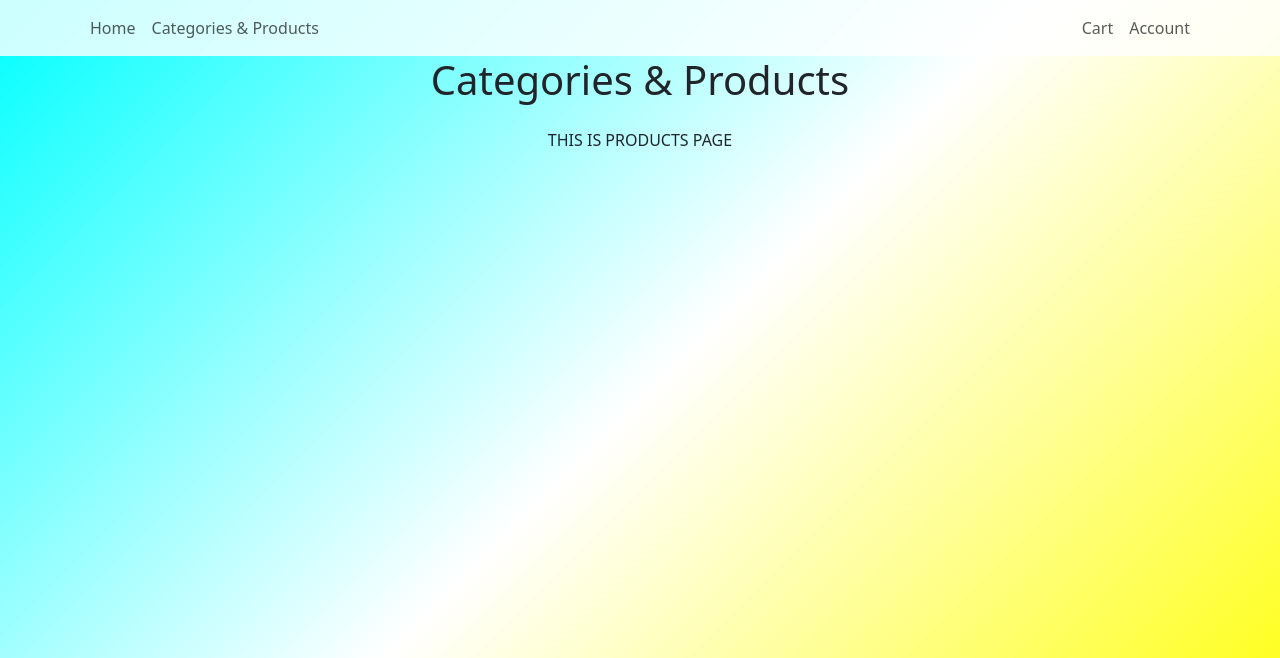
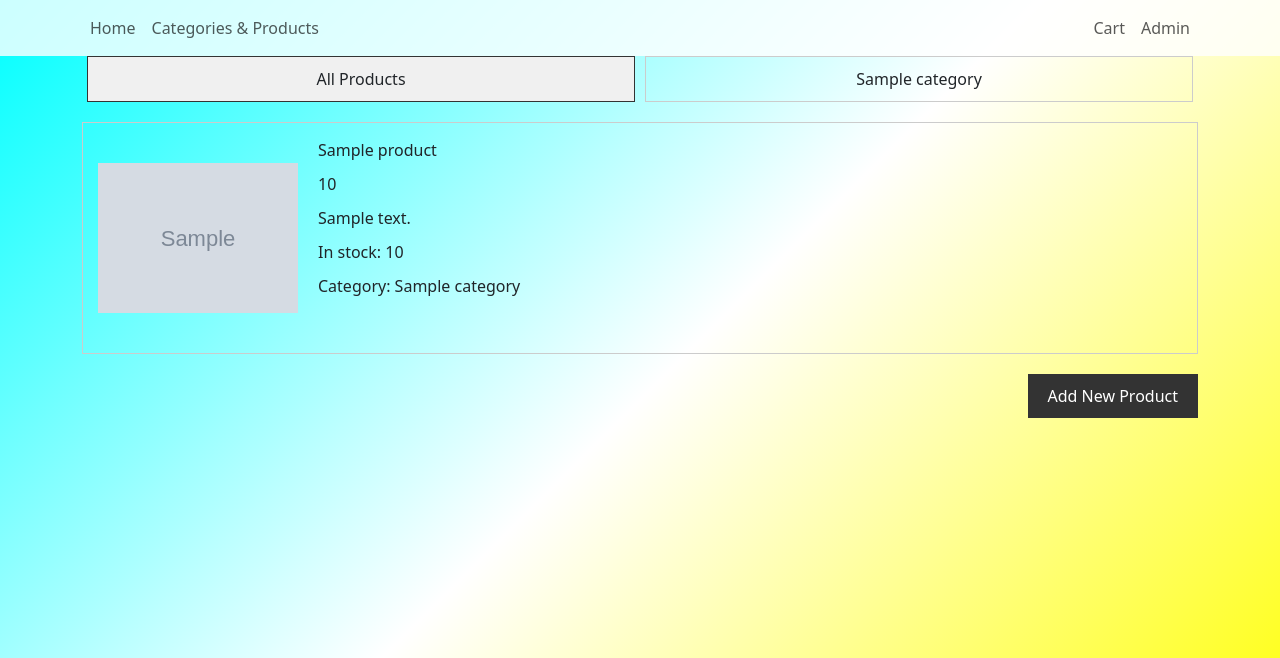
Before and after one commit to mir4na/ameloops, a Django app: page /products/ in a window 1280 px wide. Shown: the top 658 px of the page. Run offline with Django 5.2, Linux system fonts and the light colour scheme; tables that the repository leaves empty hold one stand-in row (values such as "Sample post"); grey boxes marked "Sample" are stand-in pictures.

Commit message:
setup new models also new features

```diff
--- a/main/models.py
+++ b/main/models.py
@@ -1,11 +1,18 @@
 from django.db import models
+import uuid
+
+class Category(models.Model):
+    id = models.UUIDField(primary_key=True, default=uuid.uuid4, editable=False)
+    name = models.CharField(max_length=50, unique=True)
 
 class Product(models.Model):
-    name = models.CharField(max_length=255)
-    price = models.IntegerField()
-    description = models.TextField()
+    id = models.UUIDField(primary_key=True, default=uuid.uuid4, editable=False)
+    name = models.CharField(max_length=100)
+    price = models.PositiveIntegerField(default=0)
+    description = models.TextField(max_length=255)
     stock = models.PositiveIntegerField(default=0)
-    category = models.CharField(max_length=50, blank=True, null=True)
+    category = models.ForeignKey(Category, on_delete=models.CASCADE, related_name="products")  # Menghubungkan dengan Category
+    image = models.ImageField(upload_to='./static/img/product_img', default="", null=True)
 
     def __str__(self):
         return self.name
--- a/main/templates/navbar.html
+++ b/main/templates/navbar.html
@@ -57,7 +57,7 @@
                         </a>
                     </li>
                     <li class="nav-item">
-                        <a class="nav-link" href="{% url 'main:account' %}">Account</a>
+                        <a class="nav-link" href="{% url 'main:create_product_entry' %}">Admin</a>
                     </li>
                 </ul>
             </div>
--- a/main/templates/products.html
+++ b/main/templates/products.html
@@ -1,9 +1,132 @@
 {% include 'navbar.html' %}
+{% load static %}
 
 {% block content %}
-<div class="content-container">
-    <h1 class="text-center mb-4">Categories & Products</h1>
-    <p class="text-center">THIS IS PRODUCTS PAGE</p>
-    <link rel="icon" href="data:,">
+<div class="container">
+    <!-- Categories Section -->
+    <div class="categories">
+        <div class="category active" data-category="all">All Products</div>
+        {% for category in categories %}
+        <div class="category" data-category="{{ category.name }}">{{ category.name }}</div>
+        {% endfor %}
+    </div>
+
+    <!-- Products Section -->
+    {% if not product_entries %}
+    <p>No products available yet.</p>
+    {% else %}
+    <div class="products">
+        {% for product_entry in product_entries %}
+        <div class="product" data-category="{{ product_entry.category.name }}">  <!-- Menggunakan category.name -->
+            <div class="product-image-container">
+                <img src="{{ product_entry.image.url }}" alt="{{ product_entry.name }}" class="product-image">
+            </div>
+            <div class="product-info">
+                <div class="product-name">{{ product_entry.name }}</div>
+                <div class="product-price">{{ product_entry.price }}</div>
+                <div class="product-description">{{ product_entry.description }}</div>
+                <div class="product-stock">In stock: {{ product_entry.stock }}</div>
+                <div class="product-category">Category: {{ product_entry.category.name }}</div> <!-- Menampilkan kategori -->
+            </div>
+        </div>
+        {% endfor %}
+    </div>
+    {% endif %}
+
+    <!-- Add New Product Button -->
+    <div class="add-product-section">
+        <a href="{% url 'main:create_product_entry' %}" class="add-new-product">
+            <button>Add New Product</button>
+        </a>
+    </div>
 </div>
+
+<style>
+    .container {
+        max-width: auto;
+        margin: 0 auto;
+        padding: auto;
+    }
+
+    .categories {
+        display: flex;
+        justify-content: space-between;
+        margin-bottom: 20px;
+    }
+
+    .category {
+        padding: 10px;
+        border: 1px solid #ccc;
+        cursor: pointer;
+        text-align: center;
+        flex: 1;
+        margin: 0 5px;
+    }
+
+    .category.active {
+        background-color: #f0f0f0;
+        border-color: #333;
+    }
+
+    .products {
+        display: flex;
+        flex-wrap: wrap;
+        gap: 20px;
+    }
+
+    .product {
+        display: flex;
+        border: 1px solid #ccc;
+        padding: 15px;
+        width: 100%;
+    }
+
+    .product-image-container {
+        flex-shrink: 0;
+        width: 200px;
+        height: 200px;
+        overflow: hidden;
+        display: flex;
+        align-items: center;
+        justify-content: center;
+        margin-right: 20px;
+    }
+
+    .product-image {
+        max-width: 100%;
+        max-height: 100%;
+        object-fit: cover;
+    }
+
+    .product-info {
+        flex: 1;
+        display: flex;
+        flex-direction: column;
+    }
+
+    .product-name,
+    .product-price,
+    .product-description,
+    .product-stock,
+    .product-category {
+        margin-bottom: 10px;
+    }
+
+    .add-product-section {
+        text-align: right;
+        margin-top: 20px;
+    }
+
+    .add-product-section button {
+        padding: 10px 20px;
+        background-color: #333;
+        color: #fff;
+        border: none;
+        cursor: pointer;
+    }
+
+    .add-product-section button:hover {
+        background-color: #555;
+    }
+</style>
 {% endblock %}
--- a/main/urls.py
+++ b/main/urls.py
@@ -1,16 +1,15 @@
 from django.urls import path
 from . import views
-from django.conf import settings
-from django.conf.urls.static import static
 
 app_name = 'main'
 
 urlpatterns = [
     path('', views.show_main, name='show_main'),
-    path('account/', views.account_page, name='account'),
     path('products/', views.products_page, name='products'),
     path('cart/', views.cart_page, name='cart'),
+    path('account/', views.create_product_entry, name='create_product_entry'),  # Menambahkan routing untuk create product
+    path('json/', views.products_json, name='products_json'),
+    path('xml/', views.products_xml, name='products_xml'),
+    path('json/<str:id>/', views.product_json_by_id, name='product_json_by_id'),
+    path('xml/<str:id>/', views.product_xml_by_id, name='product_xml_by_id'),
 ]
-
-if settings.DEBUG:
-    urlpatterns += static(settings.MEDIA_URL, document_root=settings.MEDIA_ROOT)
--- a/main/views.py
+++ b/main/views.py
@@ -1,26 +1,50 @@
-from django.shortcuts import render
+from django.shortcuts import render, redirect
+from main.forms import ProductForm
+from main.models import Product, Category
+from django.http import HttpResponse
+from django.core import serializers
 
 def show_main(request):
     context = {
-        'npm' : '2306208855',
+        'npm': '2306208855',
         'name': 'Muhammad Afwan Hafizh',
         'class': 'PBP F',
         'app_name': 'Ameloops',
     }
-
     return render(request, "main.html", context)
 
-def account_page(request):
+def products_page(request):
+    product_entries = Product.objects.all()
+    categories = Category.objects.all()
     context = {
-        'npm' : '2306208855',
-        'name': 'Muhammad Afwan Hafizh',
-        'class': 'PBP F',
-        'app_name': 'Ameloops',
+        'product_entries': product_entries,
+        'categories': categories
     }
-    return render(request, 'account.html', context)
-
-def products_page(request):
-    return render(request, 'products.html')
+    return render(request, 'products.html', context)
 
 def cart_page(request):
     return render(request, 'cart.html')
+
+def create_product_entry(request):
+    form = ProductForm(request.POST or None, request.FILES or None)
+    if request.method == "POST" and form.is_valid():
+        form.save()
+        return redirect('main:products')
+    context = {'form': form}
+    return render(request, "account.html", context)
+
+def products_xml(request):
+    data = Product.objects.all()
+    return HttpResponse(serializers.serialize("xml", data), content_type="application/xml")
+
+def products_json(request):
+    data = Product.objects.all()
+    return HttpResponse(serializers.serialize("json", data), content_type="application/json")
+
+def product_xml_by_id(request, id):
+    data = Product.objects.filter(pk=id)
+    return HttpResponse(serializers.serialize("xml", data), content_type="application/xml")
+
+def product_json_by_id(request, id):
+    data = Product.objects.filter(pk=id)
+    return HttpResponse(serializers.serialize("json", data), content_type="application/json")
--- a/requirements.txt
+++ b/requirements.txt
@@ -4,3 +4,4 @@ whitenoise
 psycopg2-binary
 requests
 urllib3
+Pillow
```
Also changed, not shown: ameloops/settings.py (+5 -3 lines), main/forms.py (added, +10 -0 lines), main/templates/account.html (+14 -2 lines), main/templates/main.html (+4 -4 lines), main/migrations/0001_initial.py, main/migrations/0002_moodentry_delete_product.py (deleted), main/migrations/0003_product_delete_moodentry.py (deleted), main/migrations/0004_remove_product_image.py (deleted), main/static/img/adv1.png (renamed from main/static/adv1.png), main/static/img/adv2.png (renamed from main/static/adv2.png), main/static/img/adv3.png (renamed from main/static/adv3.png), main/static/img/header.png (renamed from main/static/header.png), static/img/channels4_profile.jpg (added).
